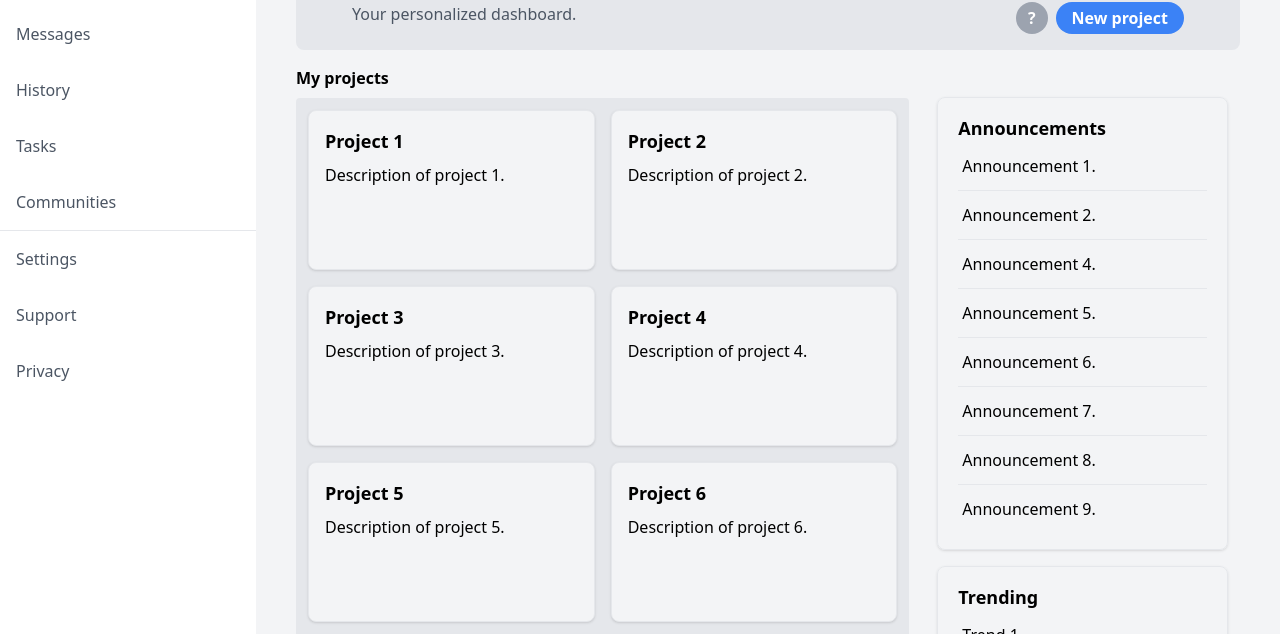
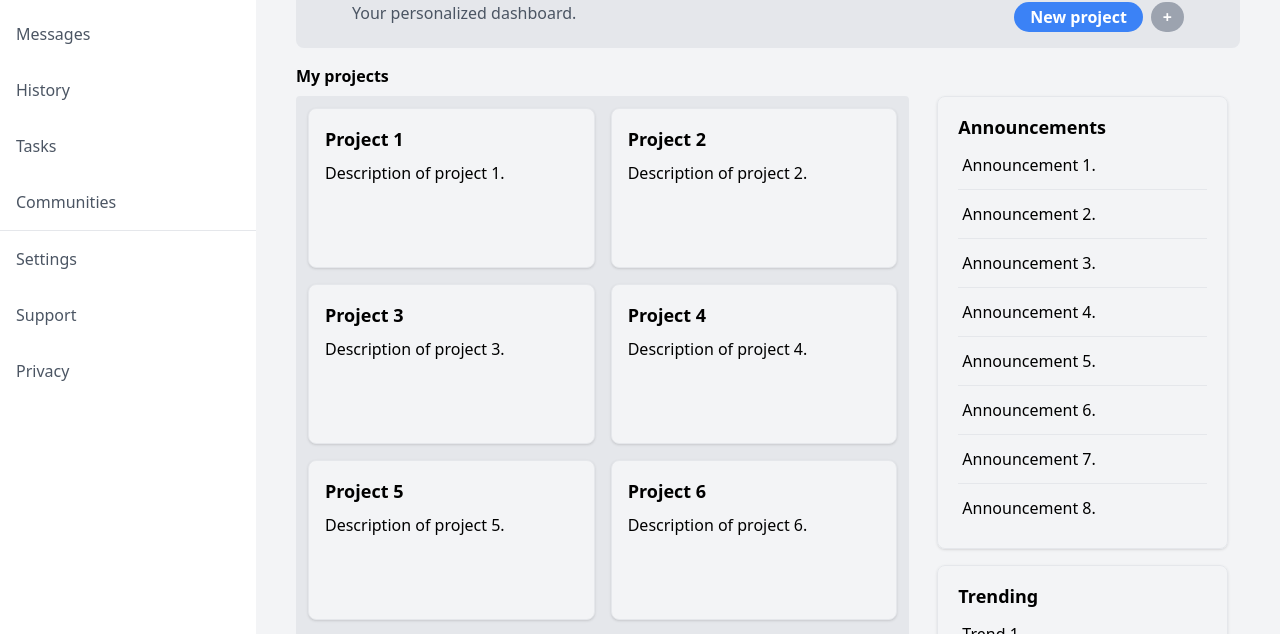
Before and after one commit to cesarbrancalhao/Odin.Dashboard, a website: page src/index.html in a window 1280 px wide. Shown: the part 166-800 px from the top of the page. Drawn offline with Linux system fonts and the light colour scheme.

Commit message:
Fixed: Buttons styles

```diff
--- a/src/index.html
+++ b/src/index.html
@@ -57,8 +57,8 @@
                         <img src="./assets/img/brancalhao.jpg" class="rounded-full ml-auto mb-2 w-10 h-10">
 
                         <div class="w-full flex text-center items-center">
-                            <button class="bg-gray-400 hover:bg-blue-700 text-white font-bold py-1 px-3 mr-2 rounded-full">?</button>
-                            <button class="bg-blue-500 hover:bg-blue-700 text-white font-bold py-1 px-4 rounded-full">New project</button>
+                            <button class="bg-blue-500 hover:bg-blue-700 text-white font-bold py-[0.2em] px-4 rounded-full">New project</button>
+                            <button class="bg-gray-400 hover:bg-blue-700 text-white font-bold py-[0.2em] px-3 ml-2 rounded-full">+</button>
                         </div>
 
                     </div>
@@ -76,45 +76,45 @@
                     <!-- Projects -->
                     <section class="grid sm:grid-cols-2 lg:grid-cols-2 gap-4 flex-grow p-3 bg-gray-200 rounded">
 
-                        <div class="p-4 border rounded-lg shadow bg-gray-100 h-[10em]">
+                        <a href="#"><div class="p-4 border rounded-lg shadow bg-gray-100 h-[10em]">
                             <h2 class="font-bold text-lg">Project 1</h2>
                             <p class="mt-2">Description of project 1.</p>
-                        </div>
+                        </div></a>
 
-                        <div class="p-4 border rounded-lg shadow bg-gray-100 h-[10em]">
+                        <a href="#"><div class="p-4 border rounded-lg shadow bg-gray-100 h-[10em]">
                             <h2 class="font-bold text-lg">Project 2</h2>
                             <p class="mt-2">Description of project 2.</p>
-                        </div>
+                        </div></a>
 
-                        <div class="p-4 border rounded-lg shadow bg-gray-100 h-[10em]">
+                        <a href="#"><div class="p-4 border rounded-lg shadow bg-gray-100 h-[10em]">
                             <h2 class="font-bold text-lg">Project 3</h2>
                             <p class="mt-2">Description of project 3.</p>
-                        </div>
+                        </div></a>
 
-                        <div class="p-4 border rounded-lg shadow bg-gray-100 h-[10em]">
+                        <a href="#"><div class="p-4 border rounded-lg shadow bg-gray-100 h-[10em]">
                             <h2 class="font-bold text-lg">Project 4</h2>
                             <p class="mt-2">Description of project 4.</p>
-                        </div>
+                        </div></a>
 
-                        <div class="p-4 border rounded-lg shadow bg-gray-100 h-[10em]">
+                        <a href="#"><div class="p-4 border rounded-lg shadow bg-gray-100 h-[10em]">
                             <h2 class="font-bold text-lg">Project 5</h2>
                             <p class="mt-2">Description of project 5.</p>
-                        </div>
+                        </div></a>
 
-                        <div class="p-4 border rounded-lg shadow bg-gray-100 h-[10em]">
+                        <a href="#"><div class="p-4 border rounded-lg shadow bg-gray-100 h-[10em]">
                             <h2 class="font-bold text-lg">Project 6</h2>
                             <p class="mt-2">Description of project 6.</p>
-                        </div>
+                        </div></a>
 
-                        <div class="p-4 border rounded-lg shadow bg-gray-100 h-[10em]">
+                        <a href="#"><div class="p-4 border rounded-lg shadow bg-gray-100 h-[10em]">
                             <h2 class="font-bold text-lg">Project 7</h2>
                             <p class="mt-2">Description of project 7.</p>
-                        </div>
+                        </div></a>
 
-                        <div class="p-4 border rounded-lg shadow bg-gray-100 h-[10em]">
+                        <a href="#"><div class="p-4 border rounded-lg shadow bg-gray-100 h-[10em]">
                             <h2 class="font-bold text-lg">Project 8</h2>
                             <p class="mt-2">Description of project 8.</p>
-                        </div>
+                        </div></a>
 
                         <a href="#"><div class="p-4 border rounded-lg shadow bg-gray-100 h-[10em]">
                             <h2 class="font-bold text-lg">Project 9</h2>
@@ -129,21 +129,21 @@
                         <!-- Announcements -->
                         <div class="flex-1 p-4 border rounded-lg shadow">
                             <h2 class="font-bold text-lg ml-1">Announcements</h2>
-                            <p class="my-3 ml-2">Announcement 1.</p>
+                            <a href="#"><p class="my-3 ml-2">Announcement 1.</p></a>
                             <hr class="mx-1"/>
-                            <p class="my-3 ml-2">Announcement 2.</p>
+                            <a href="#"><p class="my-3 ml-2">Announcement 2.</p></a>
                             <hr class="mx-1"/>
-                            <p class="my-3 ml-2">Announcement 4.</p>
+                            <a href="#"><p class="my-3 ml-2">Announcement 3.</p></a>
                             <hr class="mx-1"/>
-                            <p class="my-3 ml-2">Announcement 5.</p>
+                            <a href="#"><p class="my-3 ml-2">Announcement 4.</p></a>
                             <hr class="mx-1"/>
-                            <p class="my-3 ml-2">Announcement 6.</p>
+                            <a href="#"><p class="my-3 ml-2">Announcement 5.</p></a>
                             <hr class="mx-1"/>
-                            <p class="my-3 ml-2">Announcement 7.</p>
+                            <a href="#"><p class="my-3 ml-2">Announcement 6.</p></a>
                             <hr class="mx-1"/>
-                            <p class="my-3 ml-2">Announcement 8.</p>
+                            <a href="#"><p class="my-3 ml-2">Announcement 7.</p></a>
                             <hr class="mx-1"/>
-                            <p class="my-3 ml-2">Announcement 9.</p>
+                            <a href="#"><p class="my-3 ml-2">Announcement 8.</p></a>
                         </div>
 
                         <!-- Trending -->
@@ -151,9 +151,9 @@
                             <h2 class="font-bold text-lg ml-1">Trending</h2>
                             <a href="#"><p class="my-3 ml-2">Trend 1.</p></a>
                             <hr class="mx-1"/>
-                            <a href="#"><p class="my-3 ml-2">Trend 1.</p></a>
+                            <a href="#"><p class="my-3 ml-2">Trend 2.</p></a>
                             <hr class="mx-1"/>
-                            <a href="#"><p class="my-3 ml-2">Trend 1.</p></a>
+                            <a href="#"><p class="my-3 ml-2">Trend 3.</p></a>
                         </div>
 
                     </section>
```
Also changed, not shown: src/assets/css/output.css.
